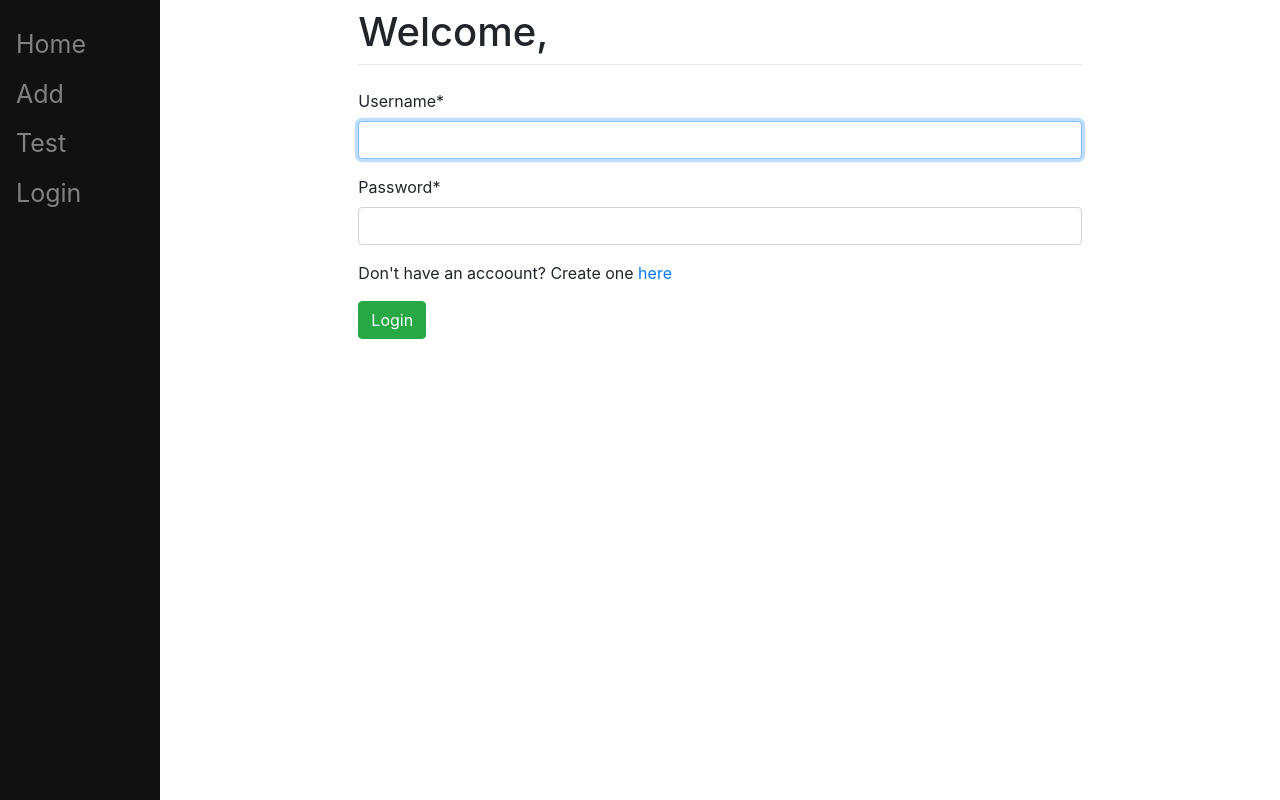
After one commit to DinoQYZ/django-volcabulary, a Django app: page /login/ in a window 1280 px wide. The commit adds this page. Run offline with Django 4.2, Linux system fonts and the light colour scheme; some libraries are stand-ins or nearby versions.

Commit message:
add login logout

```diff
--- a/main/admin.py
+++ b/main/admin.py
@@ -1,6 +1,7 @@
 from django.contrib import admin
-from .models import Vocabulary
+from .models import Vocabulary, Translation
 
 # Register your models here.
 
 admin.site.register(Vocabulary)
+admin.site.register(Translation)
--- a/main/models.py
+++ b/main/models.py
@@ -4,7 +4,8 @@ from django.contrib.auth.models import User
 # Create your models here.
 
 class Vocabulary(models.Model):
-    word = models.ForeignKey(User, on_delete=models.CASCADE, related_name="voc", null=False)
+    user = models.ForeignKey(User, on_delete=models.CASCADE, related_name="voc", null=False)
+    word = models.TextField()
 
     def __str__(self) -> str:
         return self.word
--- a/main/templates/main/base.html
+++ b/main/templates/main/base.html
@@ -44,14 +44,19 @@
 	<div class="sidenav">
 		<a href="/home">Home</a>
 		<a href="/">Add</a>
-		<a href="/">Register</a>
 		<a href="/">Test</a>
+
+		{% if user.is_authenticated %}
+			<a href="/logout">Logout</a>
+		{% else %}
+			<a href="/login">Login</a>
+		{% endif %}
 	</div>
 
 	<div id="content" name="content" class="main">
 		<div class="row justify-content-center">
 			<div class="col-8">
-				<h1 class="mt-2">Welcome</h1>
+				<h1 class="mt-2">Welcome, {{ user.get_username }}</h1>
 				<hr class="mt-0 mb-4">
 				{% block content %}
 				{% endblock %}
--- a/mysite/settings.py
+++ b/mysite/settings.py
@@ -121,3 +121,6 @@ STATIC_URL = "static/"
 DEFAULT_AUTO_FIELD = "django.db.models.BigAutoField"
 
 CRISPY_TEMPLATE_PACK = "bootstrap4"
+
+LOGIN_REDIRECT_URL = "/"
+LOGOUT_REDIRECT_URL = "/"
--- a/mysite/urls.py
+++ b/mysite/urls.py
@@ -22,4 +22,5 @@ urlpatterns = [
     path("admin/", admin.site.urls),
     path("register/", register_v.register, name="register"),
     path("", include("main.urls")),
+    path('', include("django.contrib.auth.urls")),
 ]
--- a/register/forms.py
+++ b/register/forms.py
@@ -2,7 +2,7 @@ from django import forms
 from django.contrib.auth.forms import UserCreationForm
 from django.contrib.auth.models import User
 
-def RegisterForm(UserCreationForm):
+class RegisterForm(UserCreationForm):
     email = forms.EmailField()
 
     class Meta:
--- /dev/null
+++ b/register/templates/registration/login.html
@@ -0,0 +1,16 @@
+{% extends "main/base.html" %}
+
+{% block title %}
+Login
+{% endblock %}
+
+{% load crispy_forms_tags %}
+
+{% block content %}
+     <form method="post" class="from-group">
+	{% csrf_token %}
+	{{form|crispy}}
+	<p>Don't have an accoount? Create one <a href="/register">here</a></p>
+	<button type="submit" class="btn btn-success">Login</button>
+    </form>
+{% endblock %}
```
Also changed, not shown: db.sqlite3, main/migrations/0001_initial.py, register/migrations/__init__.py (deleted).
